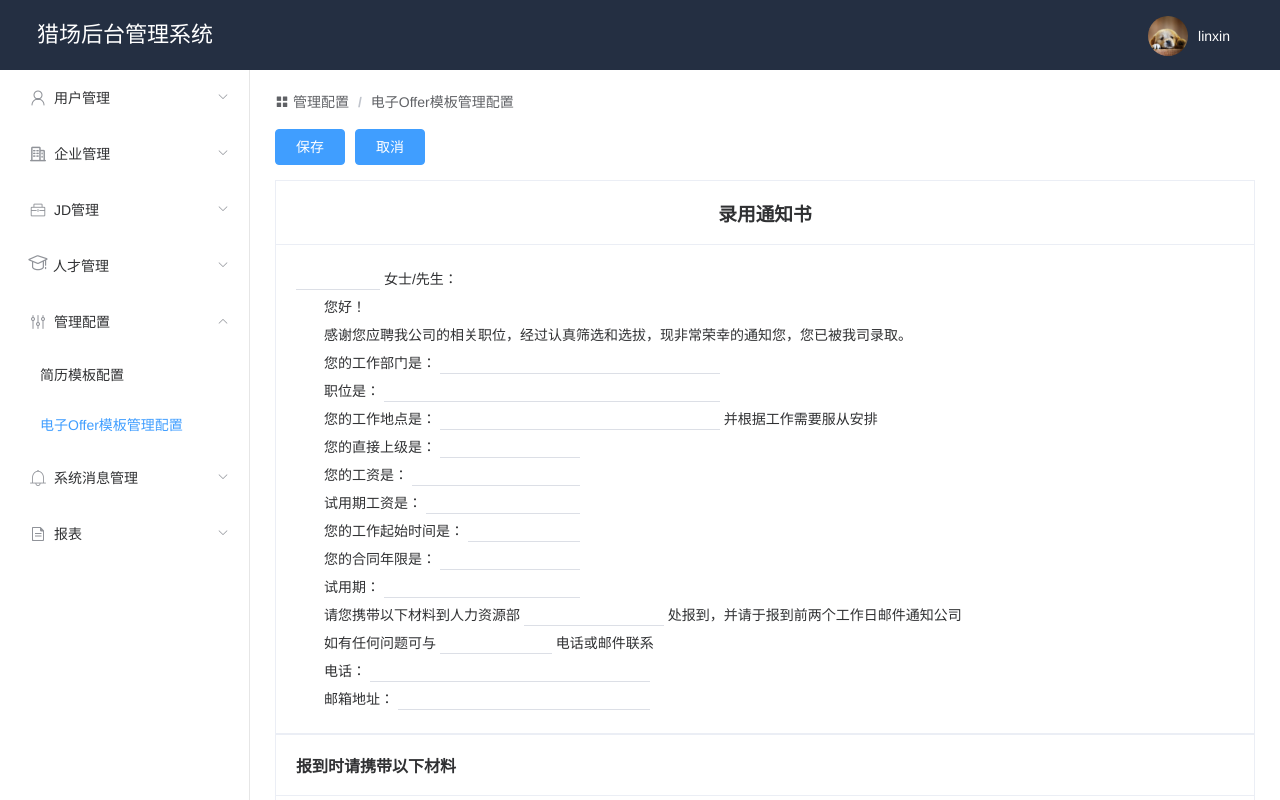
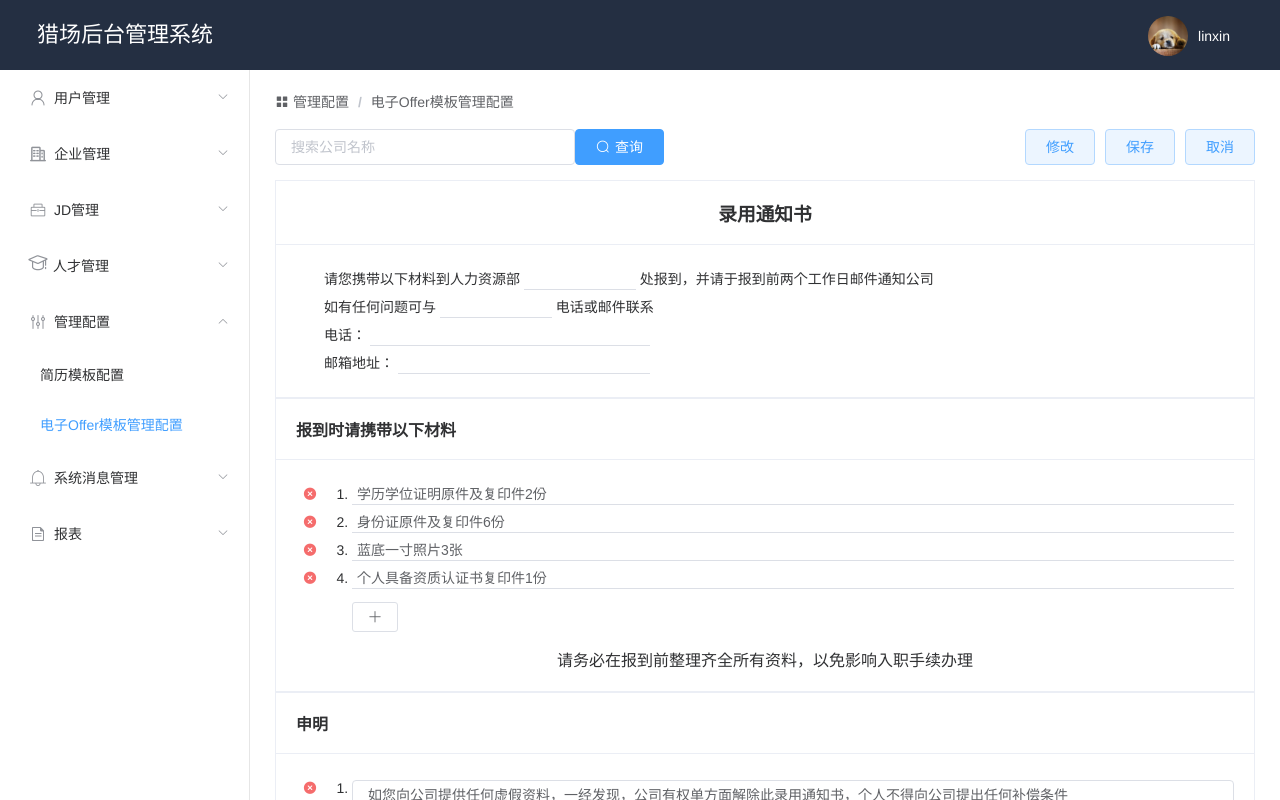
Before and after one commit to jingjing0207/liechangManagementWeb, a Vue app: page /#/sendOfferConfigure in a window 1280 px wide. Built offline with nearby package versions, Linux system fonts and the light colour scheme; what vue-simple-uploader would draw is missing.

Commit message:
电子offer配置

```diff
--- a/src/components/page/SendOfferConfigure.vue
+++ b/src/components/page/SendOfferConfigure.vue
@@ -8,50 +8,21 @@
         </div>
         <div>
             <div class="h-button">
-                <el-button type="primary" size="medium" @click="saveClick">保存</el-button>
-                <el-button type="primary" size="medium" @click="cancelClick">取消</el-button>
+                <el-input size="medium" placeholder="搜索公司名称" style="width:300px;"/>
+                <el-button type="primary" size="medium" icon="el-icon-search" @click="search">查询</el-button>
+                <div style="float: right">
+                    <el-button plain type="primary" size="medium" @click="editClick">修改</el-button>
+                    <el-button plain type="primary" size="medium" @click="saveClick">保存</el-button>
+                    <el-button plain type="primary" size="medium" @click="cancelClick">取消</el-button>
+                </div>
             </div>
             <el-card class="offer-box">
                 <div slot="header" class="clearfix">
                     <h3>录用通知书</h3>
                 </div>
                 <div>
-                    <p class="name">
-                        <el-input style="width:6em;"/>
-                        女士/先生：
-                    </p>
-                    <p>您好！</p>
-                    <p>感谢您应聘我公司的相关职位，经过认真筛选和选拔，现非常荣幸的通知您，您已被我司录取。</p>
-                    <p>您的工作部门是：
-                        <el-input style="width:20em;"/>
-                    </p>
-                    <p>职位是：
-                        <el-input style="width:24em;"/>
-                    </p>
-                    <p>您的工作地点是：
-                        <el-input style="width:20em;"/>
-                        并根据工作需要服从安排
-                    </p>
-                    <p>您的直接上级是：
-                        <el-input style="width:10em;"/>
-                    </p>
-                    <p>您的工资是：
-                        <el-input style="width:12em;"/>
-                    </p>
-                    <p>试用期工资是：
-                        <el-input style="width:11em;"/>
-                    </p>
-                    <p>您的工作起始时间是：
-                        <el-date-picker style="width:8em;" prefix-icon="none" type="date" v-model="value1"/>
-                    </p>
-                    <p>您的合同年限是：
-                        <el-input style="width:10em;"/>
-                    </p>
-                    <p>试用期：
-                        <el-input style="width:14em;"/>
-                    </p>
                     <p>请您携带以下材料到人力资源部
-                        <el-input style="width:10em;"/>
+                        <el-input style="width:8em;"/>
                         处报到，并请于报到前两个工作日邮件通知公司
                     </p>
                     <p>如有任何问题可与
@@ -92,7 +63,7 @@
                 <el-button size="mini" icon="el-icon-plus" class="add-button" @click="addShenming"/>
             </el-card>
             <el-card class="offer-box">
-                <h5>非常欢迎您加入中软国际科技服务有限公司这个大家庭</h5>
+                <h5>非常欢迎您加入<el-input :style="{width:'calc(' + inp.dbLength() + 'em + 12px)'}" v-model="inp"></el-input>这个大家庭</h5>
                 <h5>祝您工作愉快</h5>
                 <p class="footer">请扫描二维码</p>
                 <p class="footer">中软国际科技服务有限公司</p>
@@ -104,6 +75,16 @@
 </template>
 
 <script>
+    String.prototype.dbLength = function() {
+        let str = this, leg = str.length;
+        for (let i in str) {
+            if (str.hasOwnProperty(i)) {
+                const db = str[i].charCodeAt(0).toString(16).length === 4;
+                if (db) leg += 1;
+            }
+        }
+        return leg/2;
+    };
     export default {
         data() {
             return {
@@ -113,10 +94,14 @@
                 sm: [
                     '如您向公司提供任何虚假资料，一经发现，公司有权单方面解除此录用通知书，个人不得向公司提出任何补偿条件',
                     '薪酬保密制度是公司管理的重要原则，请不要向别人打探薪酬情况，也不要告诉别人您的薪酬情况，如果违反薪酬保密制度，公司有权单方面解除此录用通知书，个人不得向公司提出任何补偿条件'
-                ]
+                ],
+                inp: '中软国际科技服务有限公司',
             }
         },
         methods: {
+            search() {
+
+            },
             saveClick() {
 
             },
```
